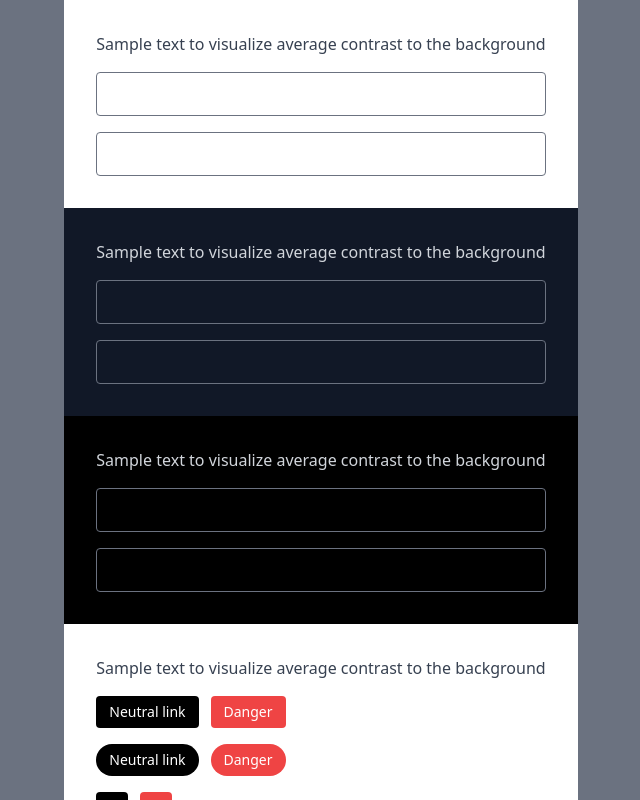
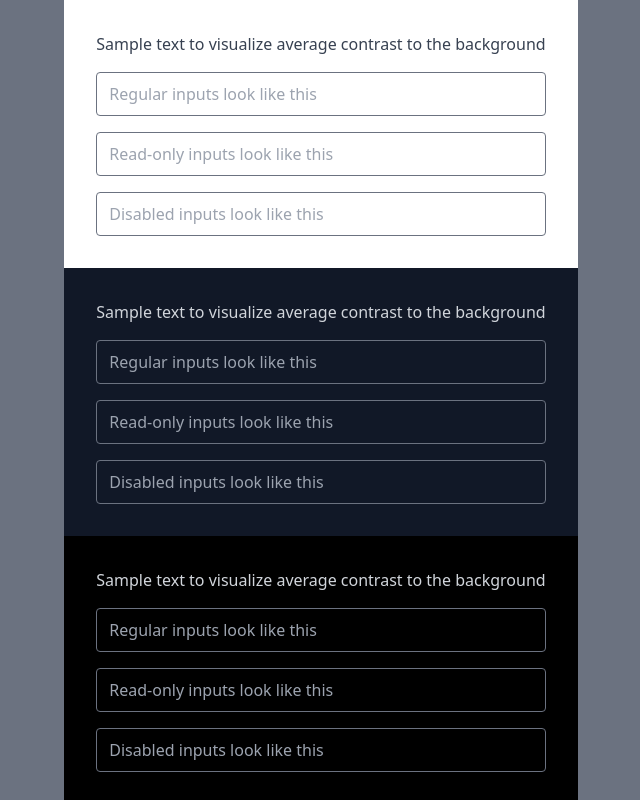
Before and after one commit to FlynnRider-000/nextjs-starter, a Next.js app: page / in a window 1280 px wide. Shown: the top 800 px of the page, without its empty margins (319-959 px from the left). Built offline with nearby package versions, Linux system fonts and the light colour scheme.

Commit message:
feat(Input): accept props

```diff
--- a/src/components/inputs/Input.tsx
+++ b/src/components/inputs/Input.tsx
@@ -1,5 +1,15 @@
-export function Input() {
+import clsx from "clsx";
+
+export type InputProps = React.ComponentPropsWithoutRef<"input">;
+
+export function Input({ className, ...restProps }: InputProps) {
 	return (
-		<input className="px-3 h-11 bg-transparent border focus:border-blue-500 border-gray-500 rounded focus:outline-none appearance-none ring-gray-300 dark:ring-gray-700 dark:ring-offset-black ring-offset-1 focus:ring" />
+		<input
+			className={clsx(
+				"px-3 h-11 bg-transparent border focus:border-blue-500 border-gray-500 rounded focus:outline-none appearance-none ring-gray-300 dark:ring-gray-700 dark:ring-offset-black ring-offset-1 focus:ring",
+				className,
+			)}
+			{...restProps}
+		/>
 	);
 }
--- a/src/pages/index.tsx
+++ b/src/pages/index.tsx
@@ -35,8 +35,9 @@ export default function Page() {
 			<ThemingShowcase>
 				<Canvas>
 					<div className="flex flex-col space-y-4">
-						<Input />
-						<Input />
+						<Input placeholder="Regular inputs look like this" />
+						<Input placeholder="Read-only inputs look like this" readOnly />
+						<Input placeholder="Disabled inputs look like this" disabled />
 					</div>
 				</Canvas>
 			</ThemingShowcase>
```
